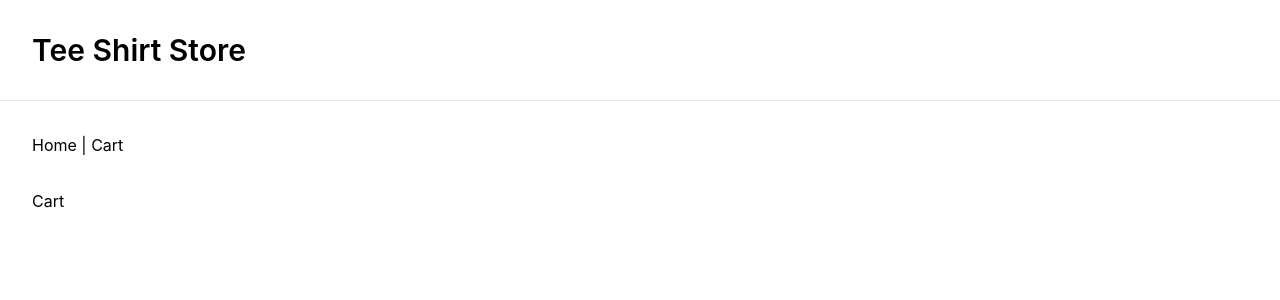
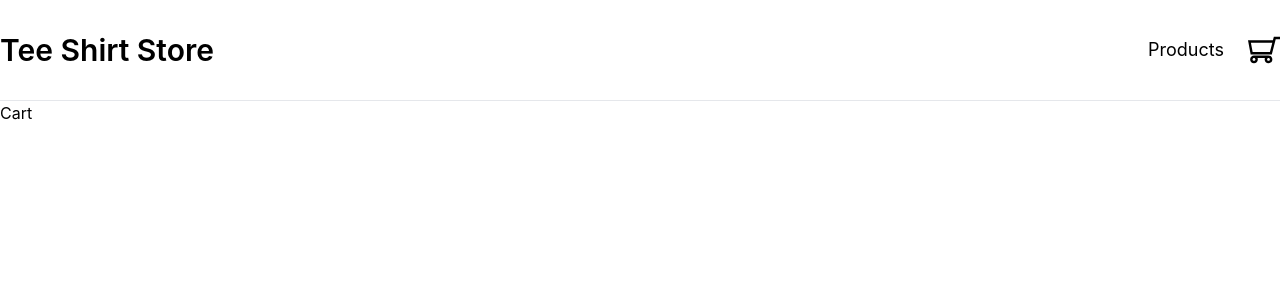
Before and after one commit to atigrepravin/tee-shirt-store, a React (Create React App) app: page /cart in a window 1280 px wide. Shown: the top 300 px of the page. Built offline with nearby package versions, Linux system fonts and the light colour scheme.

Commit message:
Implement Header

```diff
--- a/src/components/common/header.tsx
+++ b/src/components/common/header.tsx
@@ -1,11 +1,22 @@
 import { Link } from "react-router-dom";
+import Cart from "../icons/cart";
 
 function Header() {
   return (
-    <div className="border-b border-gray-200 py-8 px-8">
-      <Link to="/" className="text-3xl font-semibold">
-        Tee Shirt Store
-      </Link>
+    <div className="border-b border-gray-200">
+      <div className="container mx-auto py-8 flex justify-between">
+        <Link to="/" title="Tee Shirt Store" className="text-3xl font-semibold">
+          Tee Shirt Store
+        </Link>
+        <div className="flex items-center">
+          <Link to="/" className="text-lg">
+            Products
+          </Link>
+          <Link to="/cart" className="ml-6">
+            <Cart />
+          </Link>
+        </div>
+      </div>
     </div>
   );
 }
--- /dev/null
+++ b/src/components/icons/cart.tsx
@@ -0,0 +1,18 @@
+export const Cart = ({
+  width = 32,
+  height = 32,
+}: {
+  width?: number;
+  height?: number;
+}) => (
+  <svg
+    xmlns="http://www.w3.org/2000/svg"
+    xmlSpace="preserve"
+    width={width}
+    height={height}
+    viewBox="0 0 902.86 902.86"
+  >
+    <path d="M671.504 577.829 781.989 145.22H902.86v-68H729.174L703.128 179.2 0 178.697l74.753 399.129h596.751v.003zm14.262-330.641-67.077 262.64h-487.49L81.928 246.756l603.838.432zM578.418 825.641c59.961 0 108.743-48.783 108.743-108.744s-48.782-108.742-108.743-108.742H168.717c-59.961 0-108.744 48.781-108.744 108.742s48.782 108.744 108.744 108.744S277.46 776.858 277.46 716.897c0-14.4-2.821-28.152-7.927-40.742h208.069c-5.107 12.59-7.928 26.342-7.928 40.742.001 59.961 48.783 108.744 108.744 108.744zM209.46 716.897c0 22.467-18.277 40.744-40.743 40.744s-40.744-18.277-40.744-40.744c0-22.465 18.277-40.742 40.744-40.742 22.466 0 40.743 18.277 40.743 40.742zm409.702 0c0 22.467-18.277 40.744-40.743 40.744s-40.743-18.277-40.743-40.744c0-22.465 18.277-40.742 40.743-40.742s40.743 18.277 40.743 40.742z" />
+  </svg>
+);
+export default Cart;
--- a/src/layout.tsx
+++ b/src/layout.tsx
@@ -5,12 +5,7 @@ export const Layout = () => {
   return (
     <>
       <Header />
-      <div className="mx-8">
-        <div className="my-8">
-          <Link to="/">Home</Link> | <Link to="/cart">Cart</Link>
-        </div>
-        <Outlet />
-      </div>
+      <Outlet />
     </>
   );
 };
```
